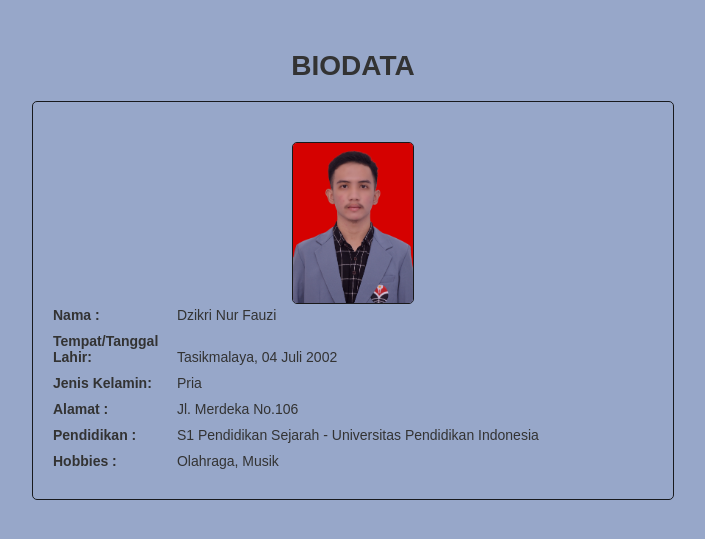
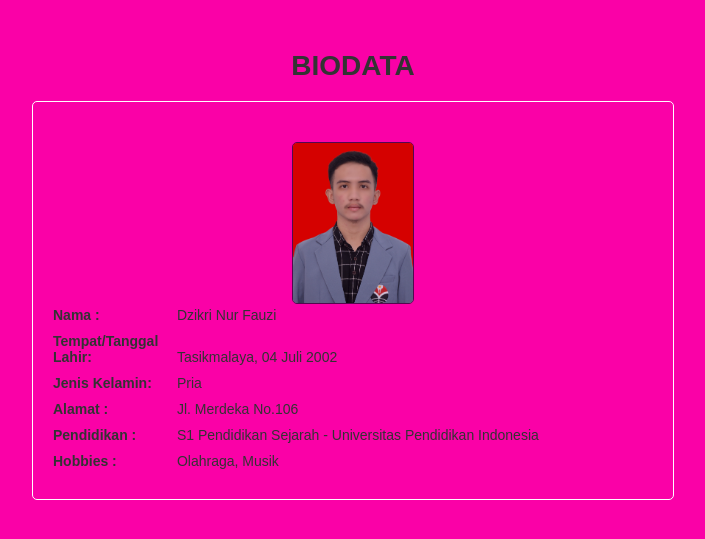
Before and after one commit to rdzikri13/FSWD1-arkatama-php, a PHP site: page /pages/biodata.php in a window 1280 px wide. Shown: the top 539 px of the page, without its empty margins (287-992 px from the left). Run offline with PHP 8.4, Linux system fonts and the light colour scheme.

Commit message:
Update style.css

```diff
--- a/assets/css/style.css
+++ b/assets/css/style.css
@@ -2,7 +2,7 @@ body {
     font-family: Arial, sans-serif;
     font-size: 14px;
     color: #333;
-    background-color: #97a7c9;
+    background-color: #fa01a7;
   }
 
   h1 {
@@ -14,7 +14,7 @@ body {
     width: 600px;
     margin: 0 auto;
     padding: 20px;
-    border: 1px solid #181a1d;
+    border: 1px solid #fefcff;
     border-radius: 5px;
 
   }
@@ -42,6 +42,6 @@ body {
     width: 120px;
     height: 160px;
     object-fit: cover;
-    border: 1px solid #19191a;
+    border: 1px solid #530750;
     border-radius: 5px;
   }
```
